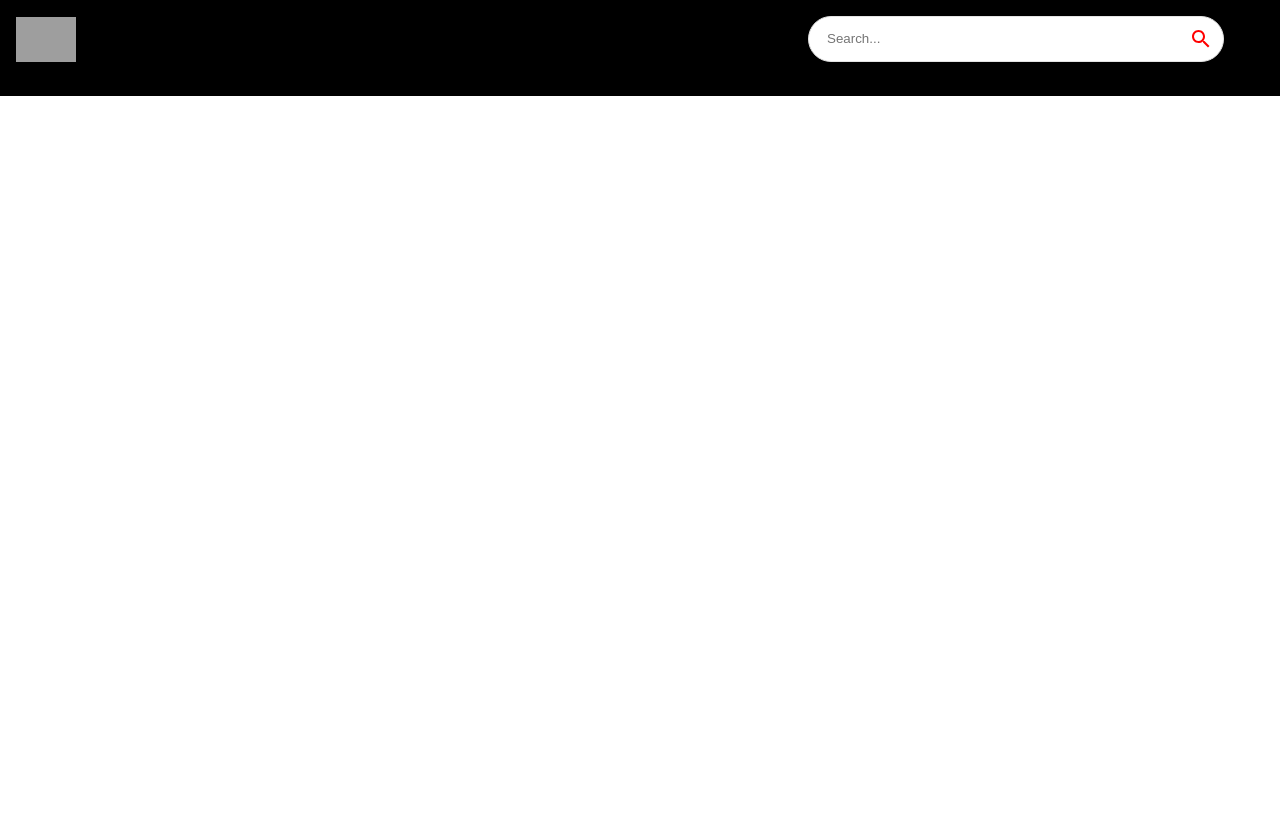
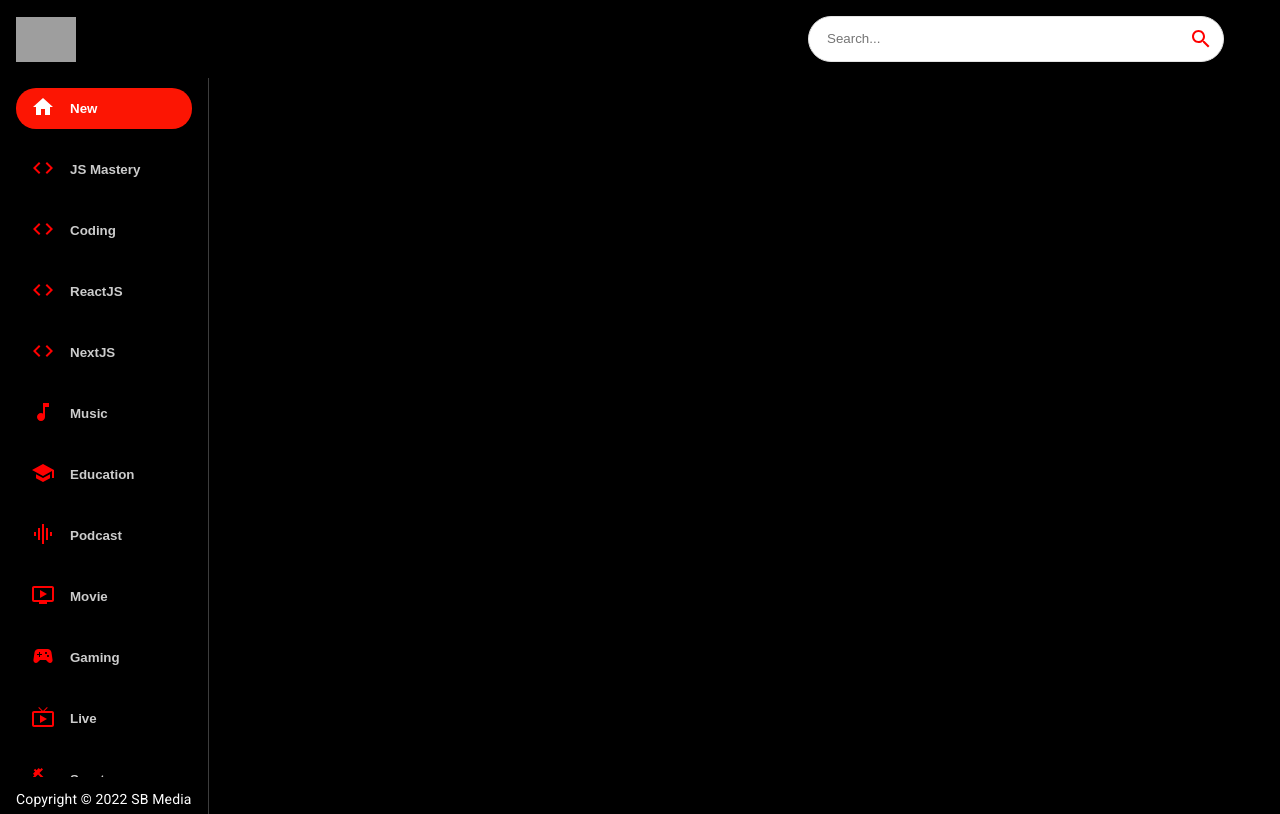
Before and after one commit to sean-birmingham/youtube_clone_sb, a React (Vite) app: page / in a window 1280 px wide. Built offline with nearby package versions, Linux system fonts and the light colour scheme; grey boxes are pictures that could not be loaded.

Commit message:
sidebar component set up

```diff
--- a/src/components/Feed.jsx
+++ b/src/components/Feed.jsx
@@ -1,4 +1,25 @@
+import { useState, useEffect } from 'react';
+import { Box, Stack, Typography } from '@mui/material';
+import Sidebar from './Sidebar';
+
 const Feed = () => {
-  return <div>Feed</div>;
+  return (
+    <Stack sx={{ flexDirection: { xs: 'column', md: 'row' } }}>
+      <Box
+        sx={{
+          height: { xs: 'auto', md: '92vh' },
+          borderRight: '1px solid #3d3d3d',
+          px: { xs: 0, md: 2 },
+        }}>
+        <Sidebar />
+        <Typography
+          variant="body2"
+          className="copyright"
+          sx={{ mt: 1.5, color: '#fff' }}>
+          Copyright &copy; 2022 SB Media
+        </Typography>
+      </Box>
+    </Stack>
+  );
 };
 export default Feed;
--- /dev/null
+++ b/src/components/Sidebar.jsx
@@ -0,0 +1,38 @@
+import { Stack } from '@mui/material';
+
+import { categories } from '../utils/constants';
+
+const selectedCategory = 'New';
+
+const Sidebar = () => (
+  <Stack
+    direction="row"
+    sx={{
+      overflowY: 'auto',
+      height: { xs: 'auto', md: '95%' },
+      flexDirection: { md: 'column' },
+    }}>
+    {categories.map((category) => (
+      <button
+        className="category-btn"
+        style={{
+          background: category.name === selectedCategory && '#FC1503',
+          color: 'white',
+        }}
+        key={category.name}>
+        <span
+          style={{
+            color: category.name === selectedCategory ? 'white' : 'red',
+            marginRight: '15px',
+          }}>
+          {category.icon}
+        </span>
+        <span
+          style={{ opacity: category.name === selectedCategory ? '1' : '0.8' }}>
+          {category.name}
+        </span>
+      </button>
+    ))}
+  </Stack>
+);
+export default Sidebar;
--- a/src/components/index.js
+++ b/src/components/index.js
@@ -3,4 +3,3 @@
 export { default as ChannelDetail } from './ChannelDetail';
 export { default as SearchFeed } from './SearchFeed';
 export { default as VideoDetail } from './VideoDetail';
-export { default as SearchBar } from './SearchBar';
--- a/src/index.css
+++ b/src/index.css
@@ -26,17 +26,17 @@
 }
 
 .category-btn:hover {
-  background-color: #fc1503;
-  color: white;
+  background-color: #fc1503 !important;
+  color: white !important;
 }
 
 .category-btn:hover span {
-  color: white;
+  color: white !important;
 }
 
 .react-player {
-  height: 77vh;
-  width: 100%;
+  height: 77vh !important;
+  width: 100% !important;
 }
 
 .search-bar {
@@ -46,7 +46,7 @@
 }
 
 .category-btn {
-  font-weight: bold;
+  font-weight: bold !important;
   text-transform: capitalize;
   display: flex;
   align-items: center;
@@ -55,6 +55,7 @@
   background: transparent;
   outline: none;
   border: none;
+
   padding: 7px 15px;
   margin: 10px 0px;
   border-radius: 20px;
```
